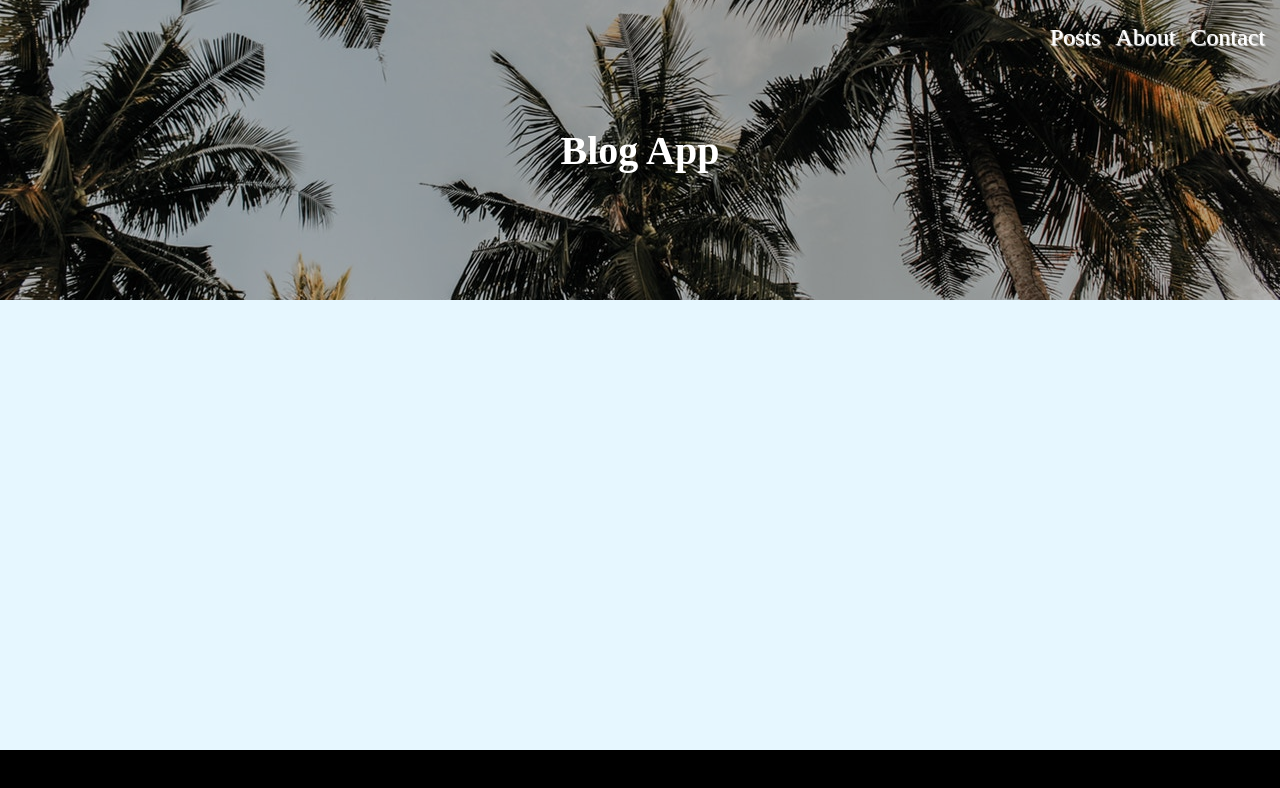
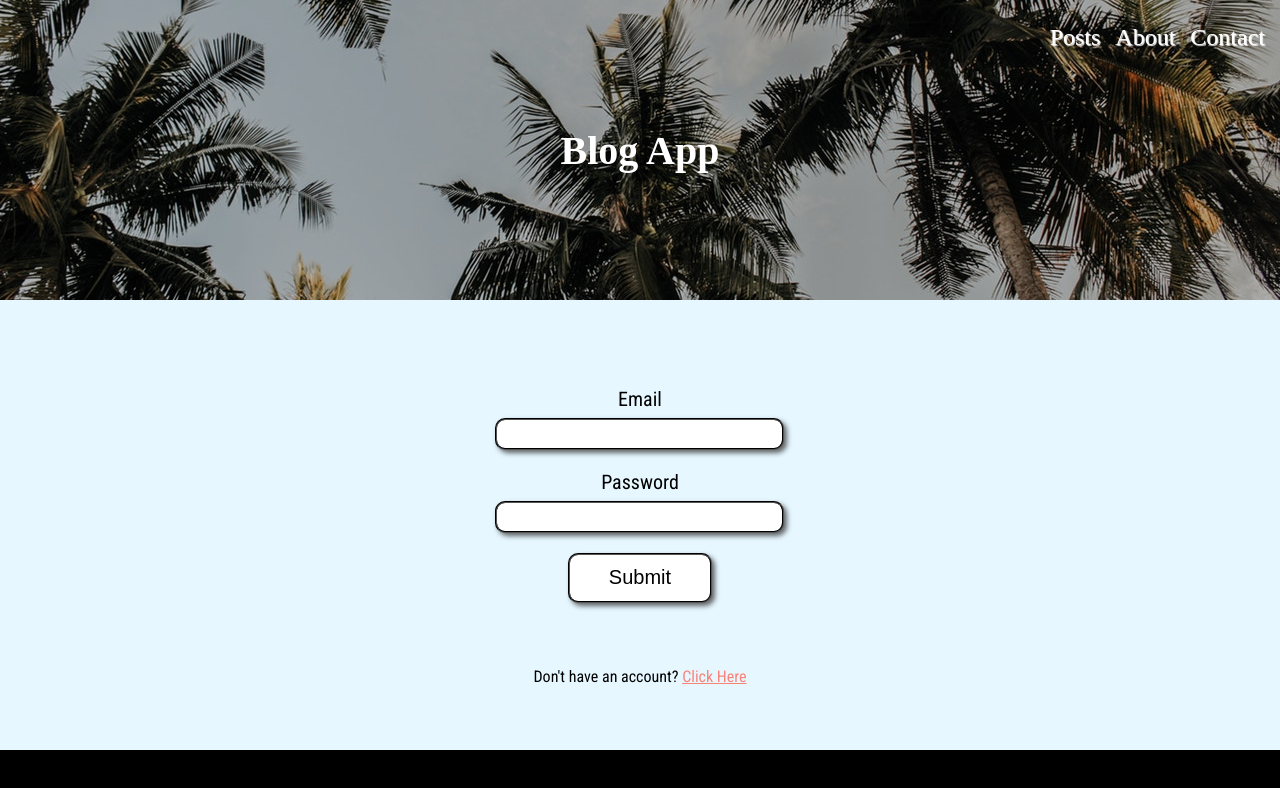
Before and after one commit to parkersalterego/blogApp-4-18, an Angular app in the folder frontEnd/: page / in a window 1280 px wide. Shown: the top 788 px of the page. Built offline with nearby package versions, Linux system fonts and the light colour scheme; a web font is replaced by a local one.

Commit message:
front-end -- login added to home page and user service created

```diff
--- a/frontEnd/package.json
+++ b/frontEnd/package.json
@@ -21,6 +21,7 @@
     "@angular/platform-browser": "^5.2.0",
     "@angular/platform-browser-dynamic": "^5.2.0",
     "@angular/router": "^5.2.0",
+    "angular2-jwt": "^0.2.3",
     "core-js": "^2.4.1",
     "rxjs": "^5.5.6",
     "zone.js": "^0.8.19"
--- a/frontEnd/src/app/components/home/home.component.css
+++ b/frontEnd/src/app/components/home/home.component.css
@@ -26,3 +26,88 @@
     font-family: 'Gugi', display;
     color: #fff;
 }
+
+.login {
+  height: 100vh - 390px;
+  width: 100%;
+  display:grid;
+  grid-template-columns: 1fr 4fr 1fr;
+  grid-template-rows:1fr 300px 1fr;
+  font-family: 'Roboto Condensed', serif;
+}
+
+.login-form {
+  grid-column: 2/3;
+  grid-row: 2/3;
+  align-self:center;
+  justify-self:center;
+  display: grid;
+  grid-template-columns: 1fr 3fr 1fr;
+  grid-template-rows: 1fr 1fr 1fr;
+  grid-row-gap: 20px;
+
+}
+
+.create-account {
+  grid-row: 3/4;
+  grid-column: 2/3;
+  text-align: center;
+}
+.create-account a{
+  color: #f88379;
+}
+
+.email {
+  grid-row: 1/2;
+  grid-column: 2/3;
+  display: grid;
+  grid-template-rows: 1fr 1fr;
+
+
+}
+
+.password {
+  grid-row: 2/3;
+  grid-column: 2/3;
+  display: grid;
+  grid-template-rows: 1fr 1fr;
+
+
+}
+
+.login-label {
+  grid-row: 1/2;
+  justify-self: center;
+  font-size: 20px;
+}
+
+.login-input {
+  grid-row: 2/3;
+  border: none;
+  border-radius: 10px;
+  padding: 2.5px 10px 2px 10px;
+  font-size: 20px;
+  box-shadow: 3px 3px 5px 0px rgba(51,51,51,0.75);
+  border: 2px groove #000;
+}
+
+.submit {
+  grid-row: 3/4;
+  grid-column: 2/3;
+  display: grid;
+  border-radius: 10px;
+  width: 50%;
+  background-color: #fff;
+  border: 2px groove #000;
+  justify-self:center;
+  box-shadow: 3px 3px 5px 0px rgba(51,51,51,0.75);
+  height: 50px;
+  font-size: 20px;
+
+}
+
+.submit:hover {
+  cursor: pointer;
+  box-shadow: 1px 1px 1px 0px rgba(51,51,51,0.75);
+
+}
--- a/frontEnd/src/app/components/home/home.component.html
+++ b/frontEnd/src/app/components/home/home.component.html
@@ -3,3 +3,17 @@
     <h1 class="title">Blog App</h1>
   </div>
 </div>
+<div class="login">
+  <form class="login-form" onsubmit="loginUser(); return false">
+    <div class="email">
+        <label class="login-label" for="email">Email</label>
+        <input class="login-input" type="text" name="email" required>
+    </div>
+    <div class="password">
+        <label class="login-label" for="Password">Password</label>
+        <input class="login-input" type="password" name="password" required>
+    </div>
+    <input class="submit" type="submit">
+  </form>
+  <p class="create-account">Don't have an account? <a routerLink='/register'>Click Here</a></p>
+</div>
--- a/frontEnd/src/app/components/home/home.component.ts
+++ b/frontEnd/src/app/components/home/home.component.ts
@@ -1,4 +1,6 @@
 import { Component, OnInit } from '@angular/core';
+import { UserService } from '../../services/user.service';
+import { Router } from '@angular/router';
 
 @Component({
   selector: 'app-home',
--- a/frontEnd/src/styles.css
+++ b/frontEnd/src/styles.css
@@ -2,6 +2,7 @@
 
 /* FONTS */
 @import url('https://fonts.googleapis.com/css?family=Gugi');
+@import url('https://fonts.googleapis.com/css?family=Roboto+Condensed');
 
 html,
 body {
```
Also changed, not shown: frontEnd/src/app/services/user.service.ts (added, +21 -0 lines), 2 other files (tests, documents, lock files or other folders).
